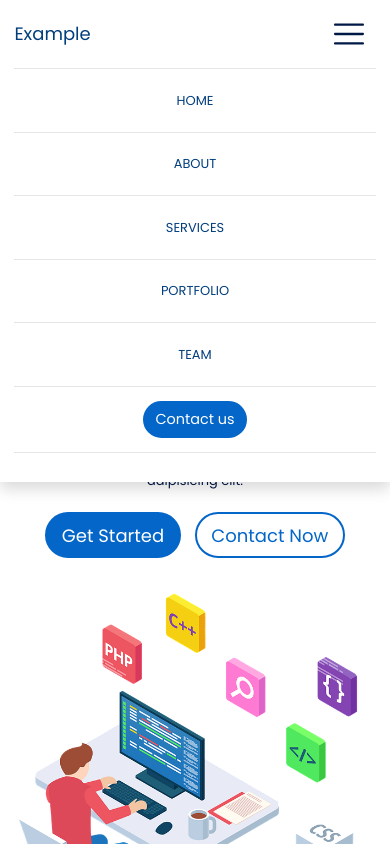
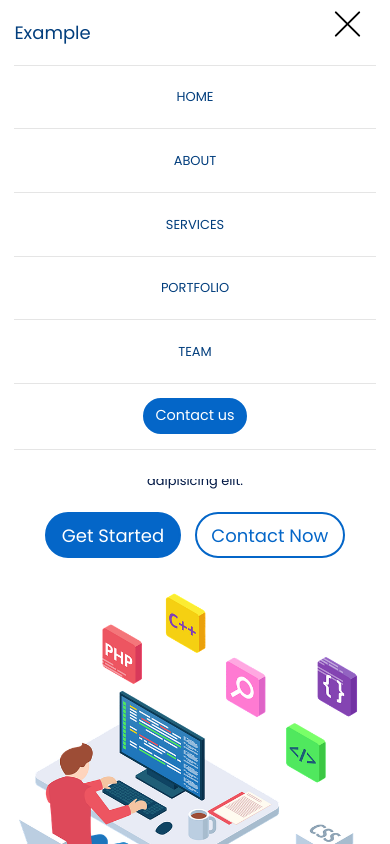
Before and after one commit to labhanshsatpute/reactjs-project-01, a React (Create React App) app: page / in a window 390 px wide. Both pictures are taken after a click on the button 348 px from the left and 33 px from the top of the page. Shown: the top 844 px of the page. Built offline with nearby package versions, Linux system fonts and the light colour scheme.

Commit message:
Hamburger menu added

```diff
--- a/package.json
+++ b/package.json
@@ -7,10 +7,11 @@
     "@testing-library/react": "^11.2.3",
     "@testing-library/user-event": "^12.6.0",
     "aos": "^2.3.4",
-    "bootstrap": "^4.5.3",
+    "bootstrap": "^4.6.0",
     "create-react-app": "^4.0.1",
     "jquery": "^3.5.1",
     "react": "^17.0.1",
+    "react-carousel": "^4.3.0",
     "react-dom": "^17.0.1",
     "react-scripts": "4.0.1",
     "react-slick": "^0.27.14",
--- a/src/Navbar.jsx
+++ b/src/Navbar.jsx
@@ -1,17 +1,31 @@
 import React from 'react';
 import $ from 'jquery';
 
-$(document).ready(function(){
-	$('#navbar-toggler').click(function(){
-		$('.navbar').addClass('shadow');
-		$('#navbar-list').toggle(300);
-	});
-	$('#navbar-toggler').blur(function(){
-		$('#navbar-list').hide(300);
-	});
-});
 
 function Navbar() {
+
+	const NavbarToggled =()=> {
+        if (document.querySelector('#navbar-list').style.display == "block") {
+
+            document.querySelector('#navbar-list').style.display = "none";
+
+            document.querySelector('#toggler-icon-line-2').style.display = 'block';
+            document.querySelector('#toggler-icon-line-1').style.transform = 'rotate(0deg)';
+            document.querySelector('#toggler-icon-line-1').style.marginTop = '0px';
+            document.querySelector('#toggler-icon-line-3').style.transform = 'rotate(0deg)';
+            document.querySelector('#toggler-icon-line-1').style.marginBottom = '0px';
+        }
+        else {
+            document.querySelector('#navbar-list').style.display = "block";
+
+            document.querySelector('#toggler-icon-line-2').style.display = 'none';
+            document.querySelector('#toggler-icon-line-1').style.transform = 'rotate(45deg)';
+            document.querySelector('#toggler-icon-line-1').style.marginTop = '-9px';
+            document.querySelector('#toggler-icon-line-3').style.transform = 'rotate(-45deg)';
+            document.querySelector('#toggler-icon-line-1').style.marginBottom = '-9px';
+        }
+
+    }
 
 	return(
 		<React.Fragment>
@@ -20,11 +34,13 @@ function Navbar() {
 
 					<a href="index.html" className="navbar-brand text-color-02">Example</a>
 
-					<button className="navbar-toggler ml-auto" id="navbar-toggler">
-						<img src="images/icons/menu.svg" alt="toggler-icon" id="navbar-toggler-icon"/>
-					</button>
+					<button className="navbar-toggler" onClick={NavbarToggled} id="navbar-toggler">
+                        <div className="toggler-icon-line" id="toggler-icon-line-1"></div>
+                        <div className="toggler-icon-line" id="toggler-icon-line-2"></div>
+                        <div className="toggler-icon-line" id="toggler-icon-line-3"></div>
+                    </button>
 
-					<div className="collapse navbar-collapse ml-auto" id="navbar-list">
+					<div className="navbar-collapse ml-auto" id="navbar-list">
 						<ul className="navbar-nav ml-auto text-center">
 							<hr/>
 							<li className="nav-item px-2"><a href="#HomeSection" className="nav-link text-color-02">HOME</a></li>
--- a/src/index.css
+++ b/src/index.css
@@ -85,6 +85,20 @@ nav.navbar {
 }
 button#navbar-toggler {
   outline: none;
+  border: none;
+}
+div.toggler-icon-line {
+  border-radius: 3px;
+  transition: 0.3s ease;
+  margin: 7px 0px;
+  width: 35px;
+  height: 2px;
+  background-color: #000;
+  content: inherit;
+}
+div#navbar-list {
+  display: block;
+  transition: 0.5s ease;
 }
 
 /* Section */
@@ -209,4 +223,8 @@ div.map-card {
     height: 35px;
     width: auto;
   }
+  div#navbar-list {
+    transition: 0.5s ease;
+    display: none;
+  }
 }
```
Also changed, not shown: 2 other files (tests, documents, lock files or other folders).
